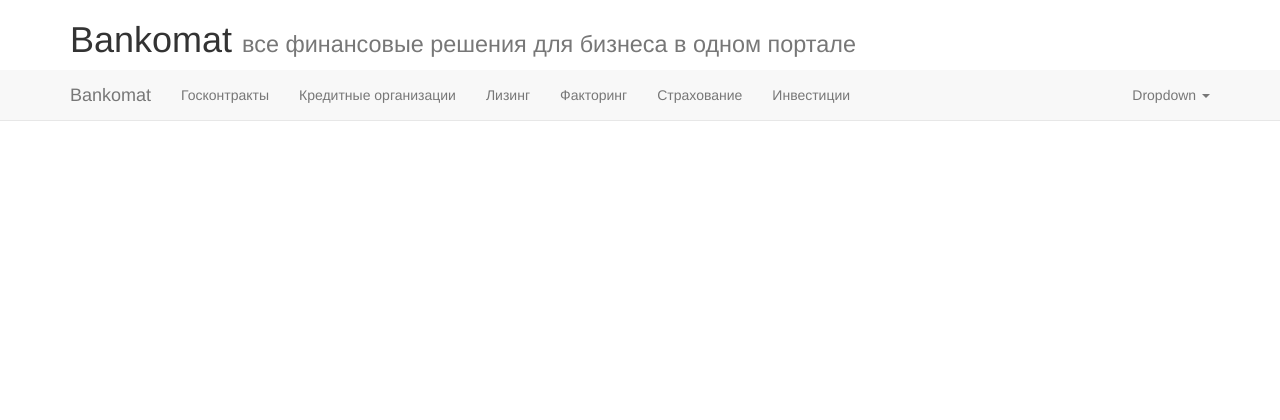
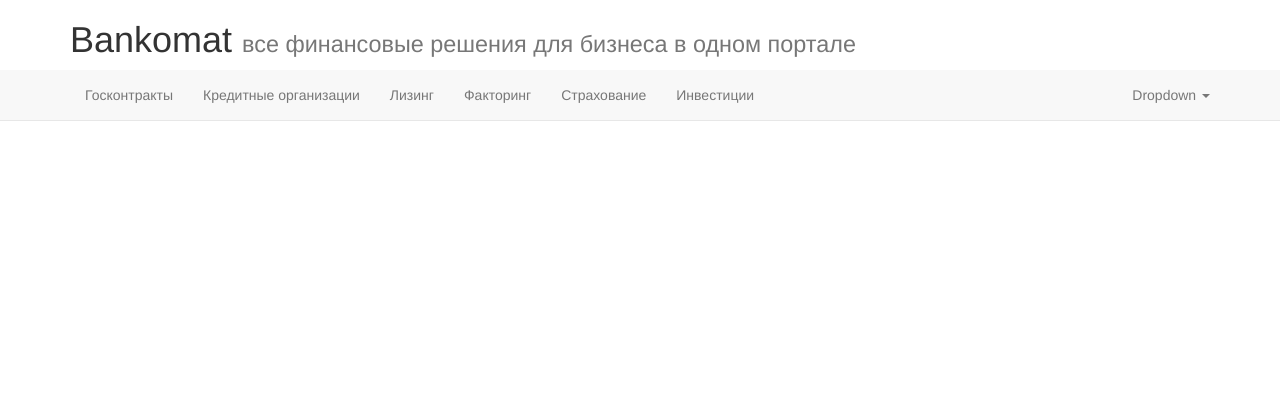
Before and after one commit to access-denied-404/vue-django, a Django app: template bankomat/templates/bankomat/layout.html in a window 1280 px wide. Shown: the top 420 px of the page. Run offline with Django 3.2, Linux system fonts and the light colour scheme; the template is opened without the code that fills it, so the values that code supplies are empty; some libraries are stand-ins or nearby versions.

Commit message:
configure base template for sticky menu with effects on scroll

```diff
--- a/bankomat/templates/bankomat/layout.html
+++ b/bankomat/templates/bankomat/layout.html
@@ -43,13 +43,23 @@
                     <span class="icon-bar"></span>
                     <span class="icon-bar"></span>
                 </button>
-                <a class="navbar-brand" href="#">Bankomat</a>
+                <a class="navbar-brand hidden" id="scroll-fade-toggle-nav-brand" href="#">Bankomat</a>
             </div>
 
             <!-- Collect the nav links, forms, and other content for toggling -->
             <div class="collapse navbar-collapse" id="bs-example-navbar-collapse-1">
                 <ul class="nav navbar-nav">
-                    <li><a href="#">Госконтракты</a></li>
+                    <li class="dropdown dropdown-on-hover">
+                        <a href="#" class="dropdown-toggle" data-toggle="dropdown" role="button" aria-haspopup="true" aria-expanded="false">
+                            Госконтракты
+                        </a>
+                        <ul class="dropdown-menu">
+                            <li><a href="#">Банковская гарантия на обеспечение заявки</a></li>
+                            <li><a href="#">Банковская гарантия на обеспечение контракта</a></li>
+                            <li><a href="#">Кредит на исполнение госконтракта</a></li>
+                            <li><a href="#">Банковская гарантия на возврат аванса</a></li>
+                        </ul>
+                    </li>
                     <li><a href="#">Кредитные организации</a></li>
                     <li><a href="#">Лизинг</a></li>
                     <li><a href="#">Факторинг</a></li>
@@ -57,7 +67,7 @@
                     <li><a href="#">Инвестиции</a></li>
                 </ul>
                 <ul class="nav navbar-nav navbar-right">
-                    <li class="dropdown">
+                    <li class="dropdown dropdown-on-hover">
                         <a href="#" class="dropdown-toggle" data-toggle="dropdown" role="button" aria-haspopup="true" aria-expanded="false">
                             Dropdown <span class="caret"></span>
                         </a>
@@ -90,6 +100,7 @@
 <!-- Bootstrap core JavaScript ================================ -->
 <!-- Placed at the end of the document so the pages load faster -->
 <script src="{% static '/jquery/dist/jquery.min.js' %}"></script>
+<script src="{% static '/jquery-ui/jquery-ui.min.js' %}"></script>
 <script src="{% static '/bootstrap/dist/js/bootstrap.min.js' %}"></script>
 <script type="text/javascript">
     $(document).ready(function() {
@@ -99,7 +110,25 @@
                 top: headerHeight
             }
         });
+
+        // fixme it need padding of navbar height, not a header height
         $('#container-nav-sticky').css("margin-bottom", headerHeight + "px");
+
+        $('.dropdown-on-hover').on('mouseenter mouseleave click tap', function() {
+            $(this).toggleClass("open");
+        });
+
+        var brandInNavBar = $('#scroll-fade-toggle-nav-brand');
+        brandInNavBar.hide();
+        brandInNavBar.removeClass('hidden');
+        $(window).scroll(function () {
+            // set distance user needs to scroll before we start fadeIn
+            if ($(this).scrollTop() > headerHeight) {
+                brandInNavBar.show("blind", { direction: "left" }, 500);
+            } else {
+                brandInNavBar.hide("blind", { direction: "left" }, 500);
+            }
+        });
     });
 </script>
 </body>
--- a/project/settings.py
+++ b/project/settings.py
@@ -142,6 +142,7 @@ BOWER_COMPONENTS_ROOT = BASE_DIR
 
 BOWER_INSTALLED_APPS = [
     'bootstrap#3.3.7',
+    'jquery-ui#1.12.1',
 ]
 
 PIPELINE = {
```
